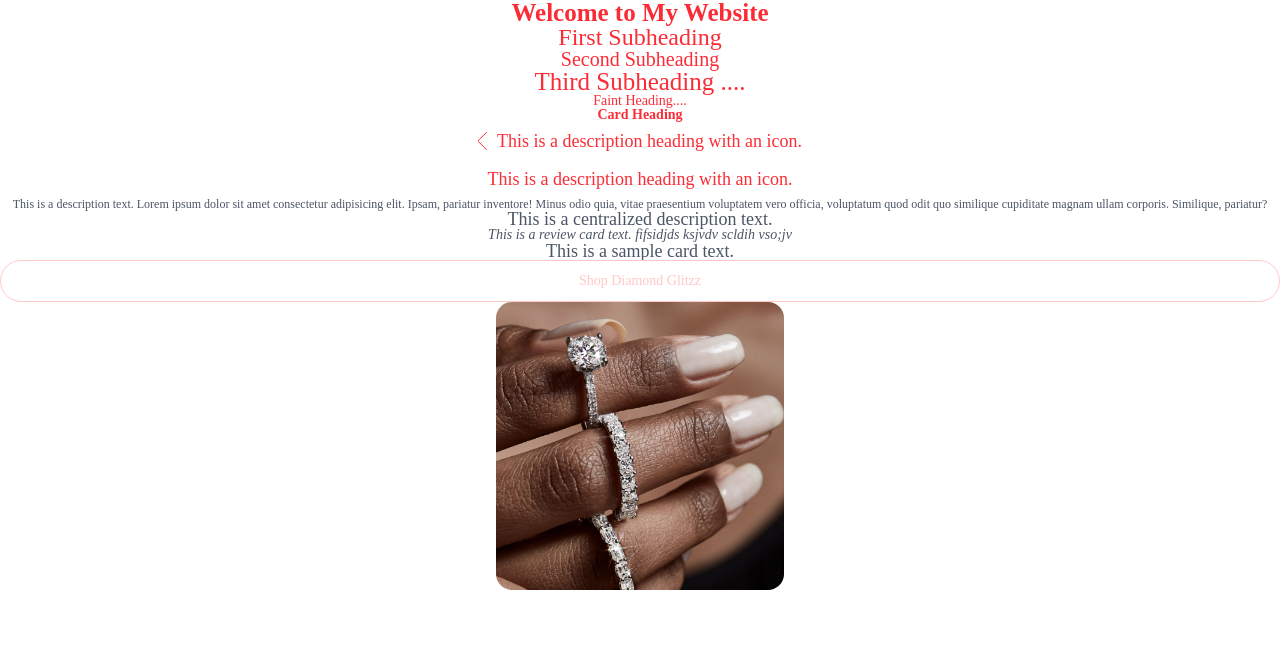
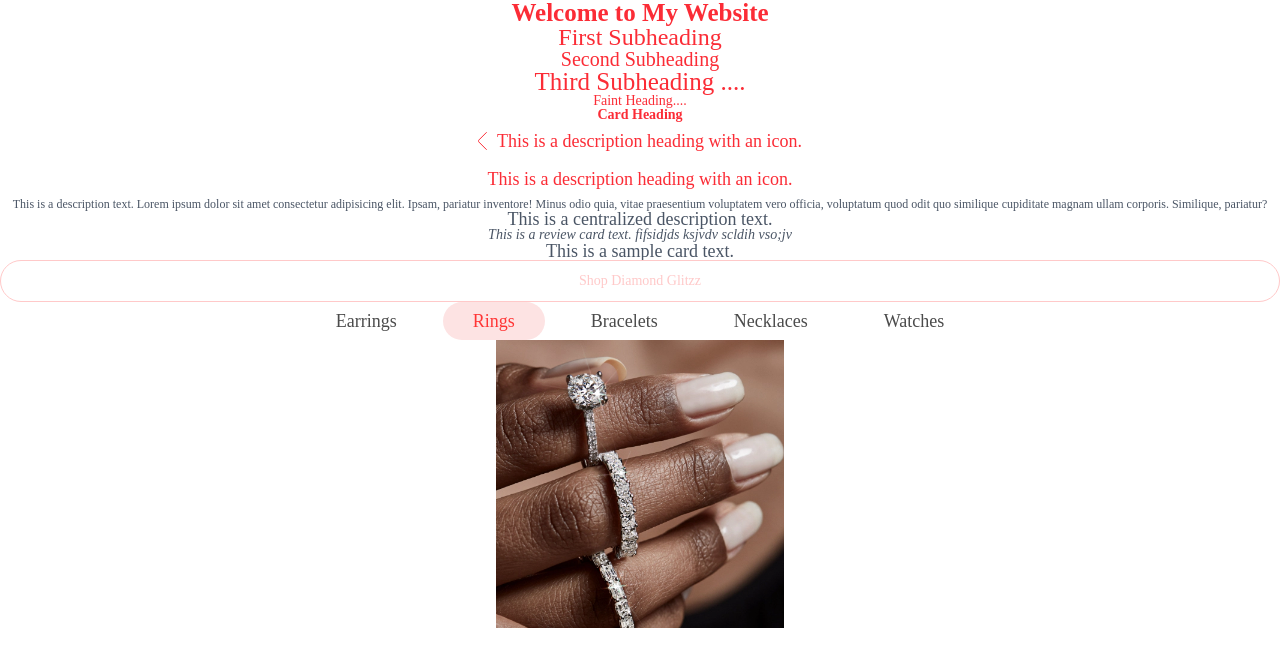
Before and after one commit to QueenLaure11/SNA_GLITZ, a Next.js app: page / in a window 1280 px wide. Shown: the top 666 px of the page. Built offline with nearby package versions, Linux system fonts and the light colour scheme.

Commit message:
implementation of the navbar

```diff
--- a/src/app/page.tsx
+++ b/src/app/page.tsx
@@ -1,11 +1,18 @@
+"use client";
 import ShopButton from '@/components/atoms/button/button.atom';
 import { DescriptionHeading } from '@/components/atoms/heading/descriptionHeading.atom';
 import { Heading } from '@/components/atoms/heading/heading.atom';
 import ImageGallery from '@/components/atoms/image/image.atom';
 import { TextAtom } from '@/components/atoms/texts/texts.atom';
+import JewelryTabs from '@/components/molecules/tabs/jewelryTabs.molecule';
 import { IconRepository } from '@/lib/repository/iconRepository';
 
 export default function Home() {
+
+  const handleTabChange = (tab: string) => {
+    console.log("Selected tab:", tab);
+    // Do something with the tab
+  };
   return (
     <div className="flex flex-col flex-1 items-center bg-white">
       <Heading variant="mainHeading">Welcome to My Website</Heading>
@@ -21,10 +28,15 @@ export default function Home() {
       <TextAtom variant="reviewCardText">This is a review card text. fifsidjds ksjvdv scldih vso;jv</TextAtom>
       <TextAtom variant="sampleCardText">This is a sample card text.</TextAtom>
       <ShopButton>Shop Diamond Glitzz</ShopButton>
+      <JewelryTabs
+        tabs={["Earrings", "Rings", "Bracelets", "Necklaces", "Watches"]}
+        onTabClick={handleTabChange}
+      />
       <div className="h-64 w-72">
         <ImageGallery image={"/images/rings/engagement_wedding_mobile_ring.png"} />
       </div>
 
+
     </div>
   );
 }
--- a/src/components/atoms/image/image.atom.tsx
+++ b/src/components/atoms/image/image.atom.tsx
@@ -4,7 +4,7 @@ import Image from "next/image";
 const ImageGallery = ({ image }: ImageGalleryProps) => {
   return (
    <div
-          className="relative w-full aspect-square overflow-hidden rounded-2xl"
+          className="relative w-full aspect-square rounded-2xl"
         >
           <Image
             src={image}
--- /dev/null
+++ b/src/components/molecules/tabs/jewelryTabs.molecule.tsx
@@ -0,0 +1,45 @@
+"use client";
+
+import { useState } from "react";
+import React from "react";
+
+import { JewelryTabsProps, Tab } from "@/types/tabs.type";
+
+
+const JewelryTabs: React.FC<JewelryTabsProps> = ({ tabs, onTabClick }) => {
+  const [activeTab, setActiveTab] = useState<Tab>("Rings");
+
+  const handleClick = (tab: Tab) => {
+    setActiveTab(tab);
+    onTabClick(tab); // call parent function
+  };
+
+  return (
+    <div>
+      <nav style={{ display: "flex", gap: "1rem" }}>
+        {tabs.map((tab) => (
+          <button
+            key={tab}
+            onClick={() => handleClick(tab)}
+            style={{
+              padding: "10px 30px",
+              borderRadius: "25px",
+              border: "none",
+              cursor: "pointer",
+              backgroundColor: activeTab === tab ? "#FDE3E3" : "transparent",
+              color: activeTab === tab ? "#FF3535" : "#4B4B4B",
+              fontFamily: "poppins",
+              fontWeight: 200,
+              fontSize: "18px",
+              lineHeight: 1
+            }}
+          >
+            {tab}
+          </button>
+        ))}
+      </nav>
+    </div>
+  );
+};
+
+export default JewelryTabs;
--- /dev/null
+++ b/src/types/tabs.type.ts
@@ -0,0 +1,6 @@
+export type Tab = "Earrings" | "Rings" | "Bracelets" | "Necklaces" | "Watches";
+
+export interface JewelryTabsProps {
+  tabs: Tab[];
+  onTabClick: (tab: Tab) => void;
+}
```
